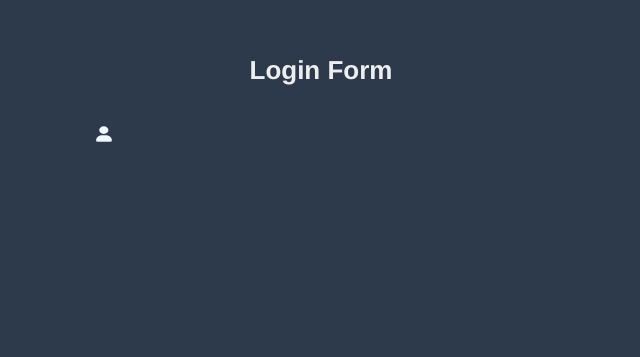
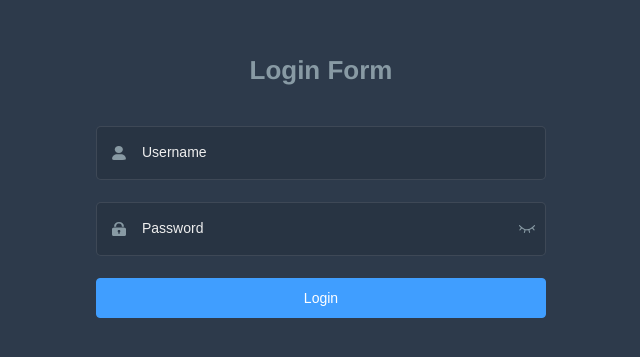
Before and after one commit to GuanJunMa/vue-element-admin, a Vue app: page /login in a window 1280 px wide. Shown: the part 105-462 px from the top of the page, without its empty margins (319-959 px from the left). Built offline with nearby package versions, Linux system fonts and the light colour scheme.

Commit message:
build login style

```diff
--- a/src/components/SvgIcon/index.vue
+++ b/src/components/SvgIcon/index.vue
@@ -40,8 +40,7 @@ export default {
   width: 1em;
   height: 1em;
   vertical-align: -0.15em;
-  /* fill: currentColor; */
+  fill: currentColor;
   overflow: hidden;
-  fill: aliceblue;
 }
 </style>
--- a/src/lang/en.js
+++ b/src/lang/en.js
@@ -1,5 +1,8 @@
 export default {
   login: {
-    title: 'Login Form'
+    title: 'Login Form',
+    username: 'Username',
+    password: 'Password',
+    logIn: 'Login'
   }
 }
--- a/src/lang/zh.js
+++ b/src/lang/zh.js
@@ -1,5 +1,8 @@
 export default {
   login: {
-    title: '登录系统'
+    title: '登录系统',
+    username: '用户名',
+    password: '密码',
+    logIn: '登录'
   }
 }
--- a/src/views/login/index.vue
+++ b/src/views/login/index.vue
@@ -5,10 +5,50 @@
         <h3 class="title">
           {{ $t('login.title') }}
         </h3>
+      </div>
+
+      <el-form-item>
         <span class="svg-container">
           <svg-icon icon-class="user" />
         </span>
-      </div>
+        <el-input
+          v-model="loginForm.username"
+          :placeholder="$t('login.username')"
+          name="username"
+          type="text"
+          auto-complete="on"
+        />
+      </el-form-item>
+
+      <el-form-item>
+        <span class="svg-container">
+          <svg-icon icon-class="password" />
+        </span>
+        <el-input
+          v-model="loginForm.password"
+          :placeholder="$t('login.password')"
+          name="password"
+          type="text"
+          auto-complete="on"
+          @keyup.enter.native="handleLogin"
+        />
+        <span
+          class="show-pwd"
+          @click="showPwd"
+        >
+          <svg-icon :icon-class="passwordType === 'password' ? 'eye' : 'eye-open'" />
+        </span>
+      </el-form-item>
+
+      <el-button
+        :loading="loading"
+        type="primary"
+        style="width:100%;margin-bottom:30px;"
+        @click.native.prevent="handleLogin"
+      >
+        {{ $t('login.logIn') }}
+      </el-button>
+
     </el-form>
   </div>
 </template>
@@ -16,14 +56,74 @@
 <script>
 export default {
   data() {
-    return {}
+    return {
+      loginForm: {
+        username: '',
+        password: ''
+      },
+      loading: false,
+      passwordType: 'password'
+    }
+  },
+  methods: {
+    showPwd() {
+      if (this.passwordType == 'password') {
+        this.passwordType = ''
+      } else {
+        this.passwordType = 'password'
+      }
+    }
   }
 }
 </script>
+<style lang="scss">
+$bg: #283443;
+$light_gray: #eee;
+$cursor: #fff;
+
+@supports (-webkit-mask: none) and (not (cater-color: $cursor)) {
+  .login-container .el-input input {
+    color: $cursor;
+    &::first-line {
+      color: $light_gray;
+    }
+  }
+}
+
+// reset element-ui css
+.login-container {
+  .el-input {
+    display: inline-block;
+    height: 47px;
+    width: 85%;
+    input {
+      background: transparent;
+      border: 0px;
+      -webkit-appearance: none;
+      border-radius: 0px;
+      padding: 12px 5px 12px 15px;
+      color: $light_gray;
+      height: 47px;
+      caret-color: $cursor;
+      &:-webkit-autofill {
+        -webkit-box-shadow: 0 0 0px 1000px $bg inset !important;
+        -webkit-text-fill-color: $cursor !important;
+      }
+    }
+  }
+  .el-form-item {
+    border: 1px solid rgba(255, 255, 255, 0.1);
+    background: rgba(0, 0, 0, 0.1);
+    border-radius: 5px;
+    color: #454545;
+  }
+}
+</style>
+
 
 <style rel="stylesheet/scss" lang="scss" scoped>
 $bg: #2d3a4b;
-$dark_gary: #889aa4;
+$dark_gray: #889aa4;
 $light_gray: #eee;
 
 .login-container {
@@ -39,19 +139,33 @@ $light_gray: #eee;
     overflow: hidden;
     padding: 160px 35px 0;
   }
+  .tips {
+  }
+  .show-pwd {
+    position: absolute;
+    right: 10px;
+    top: 7px;
+    font-size: 16px;
+    color: $dark_gray;
+    cursor: pointer;
+    user-select: none;
+  }
+  .svg-container {
+    padding: 6px 5px 6px 15px;
+    color: $dark_gray;
+    vertical-align: middle;
+    width: 30px;
+    display: inline-block;
+  }
   .title-container {
     position: relative;
     .title {
       font-weight: bold;
       font-size: 26px;
-      color: $light_gray;
+      color: $dark_gray;
       text-align: center;
       margin: 0px auto 40px auto;
     }
   }
 }
-
-.svg-container {
-  color: #fff;
-}
 </style>
```
